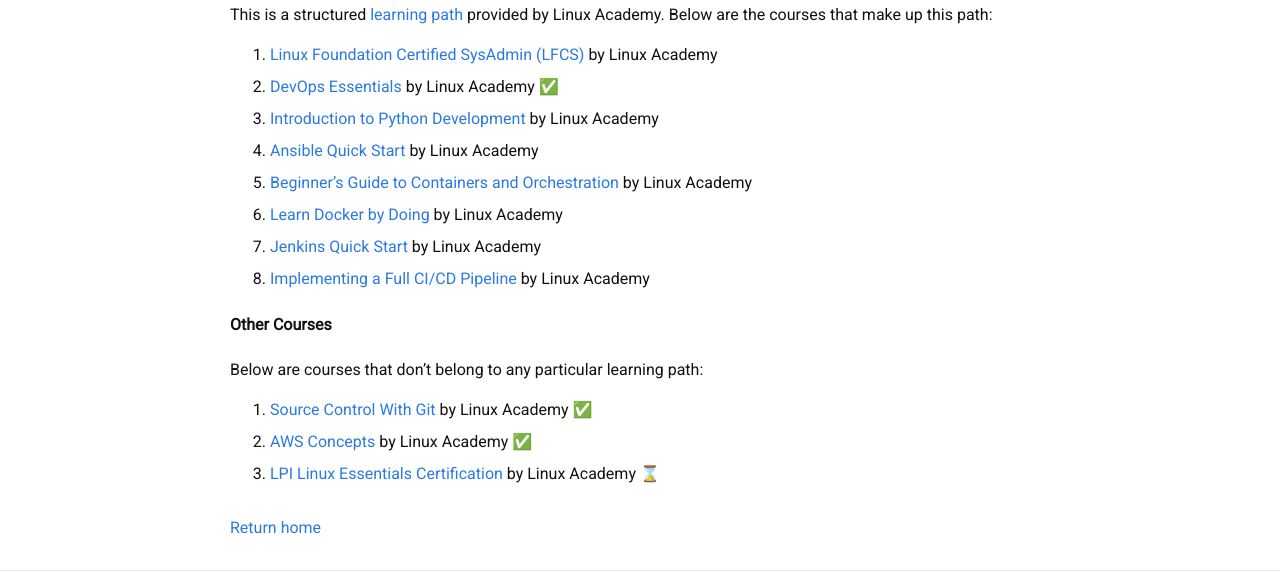
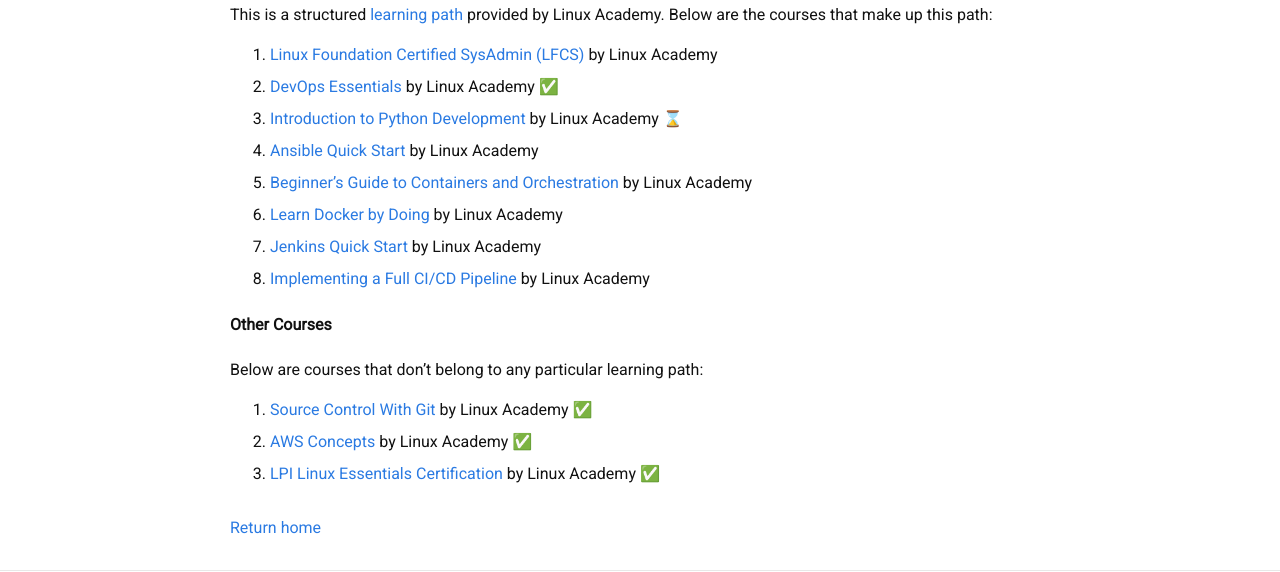
Before and after one commit to matt-andersen/mattandersen.dev, a Jekyll site: the page built from _posts/2020-01/2020-01-05-purpose-of-this-blog/2020-01-05-purpose-of-this-blog.md, in a window 1280 px wide. Shown: the part 648-1220 px from the top of the page. Built offline with Jekyll 4.4.1, drawn with Linux system fonts in a browser that asks for light colours.

```diff
--- a/_posts/2020-01/2020-01-05-purpose-of-this-blog/2020-01-05-purpose-of-this-blog.md
+++ b/_posts/2020-01/2020-01-05-purpose-of-this-blog/2020-01-05-purpose-of-this-blog.md
@@ -24,7 +24,7 @@ This is a structured [learning path](https://linuxacademy.com/learning-path/juni
 
 2. [DevOps Essentials](https://linuxacademy.com/course/devops-essentials-2018/) by Linux Academy ✅
 
-3. [Introduction to Python Development](https://linuxacademy.com/cp/modules/view/id/311) by Linux Academy
+3. [Introduction to Python Development](https://linuxacademy.com/cp/modules/view/id/311) by Linux Academy ⌛
 
 4. [Ansible Quick Start](https://linuxacademy.com/cp/modules/view/id/288) by Linux Academy
 
@@ -44,4 +44,4 @@ Below are courses that don't belong to any particular learning path:
 
 2. [AWS Concepts](https://linuxacademy.com/course/aws-concepts/) by Linux Academy ✅
 
-3. [LPI Linux Essentials Certification](https://linuxacademy.com/course/lpi-linuxessentials/) by Linux Academy ⌛
+3. [LPI Linux Essentials Certification](https://linuxacademy.com/course/lpi-linuxessentials/) by Linux Academy ✅
```
